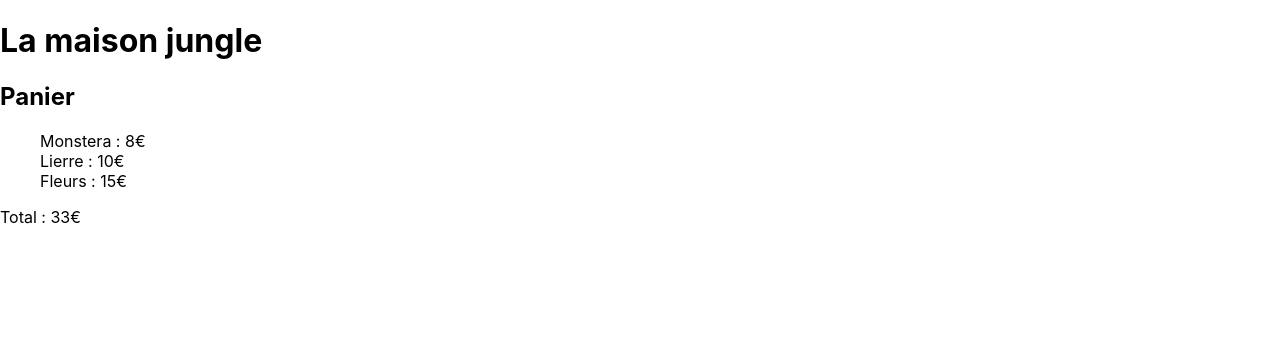
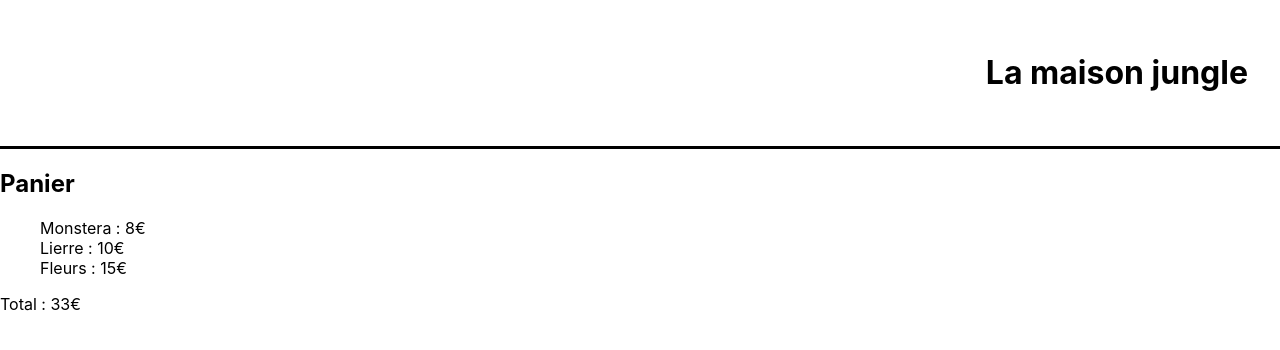
Before and after one commit to smectaz/la-maison-jungle, a React (Create React App) app: page / in a window 1280 px wide. Shown: the top 350 px of the page. Built offline with nearby package versions, Linux system fonts and the light colour scheme.

Commit message:
update style banner

```diff
--- a/src/components/Banner.js
+++ b/src/components/Banner.js
@@ -1,5 +1,10 @@
+import "../styles/Banner.css";
 function Banner() {
-	return <h1>La maison jungle</h1>;
+	return (
+		<div className="lmj-banner">
+			<h1>La maison jungle</h1>
+		</div>
+	);
 }
 
 export default Banner;
--- a/src/styles/Banner.css
+++ b/src/styles/Banner.css
@@ -0,0 +1,6 @@
+.lmj-banner {
+	color: black;
+	text-align: right;
+	padding: 32px;
+	border-bottom: solid 3px black;
+}
```
